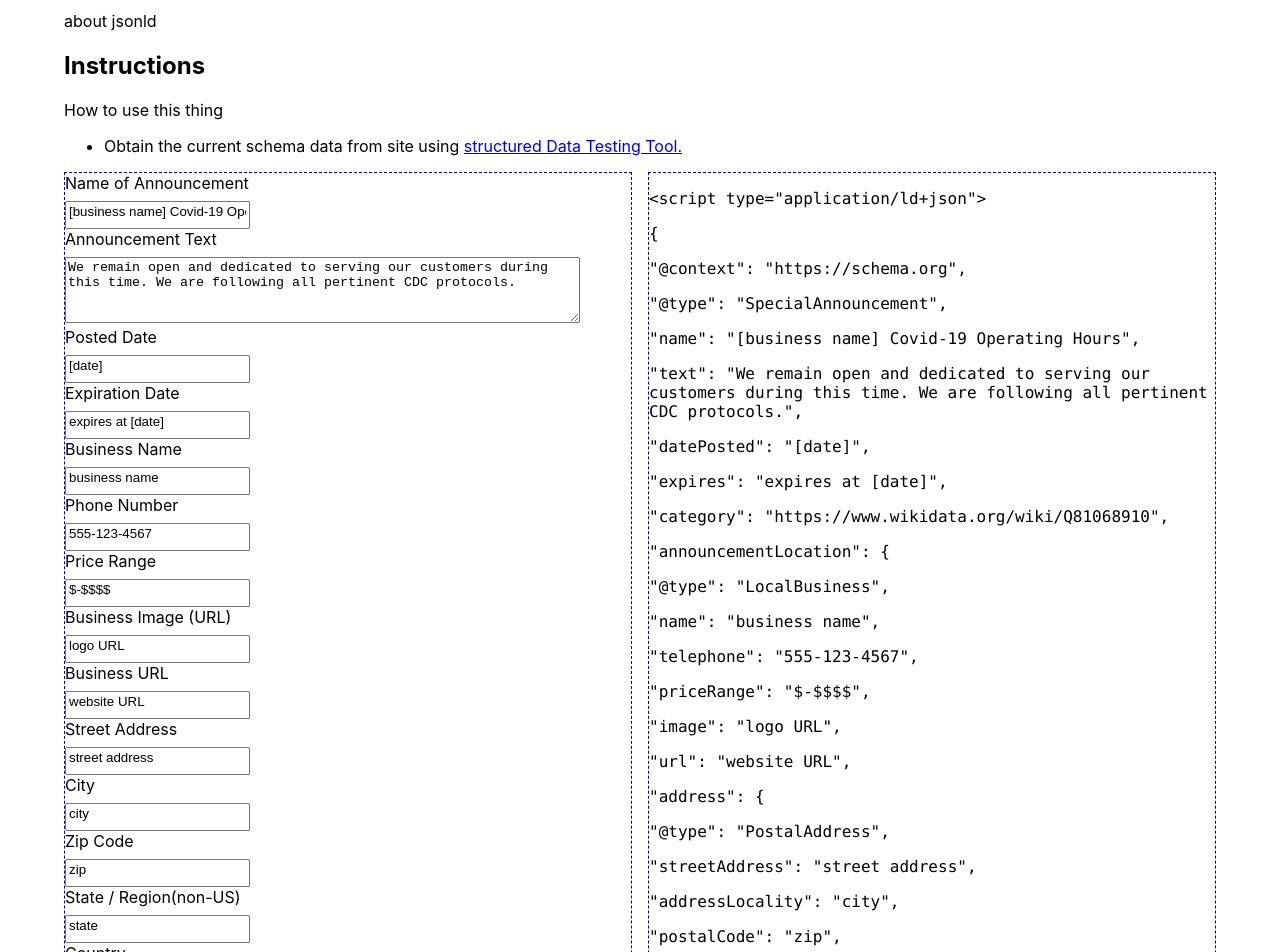
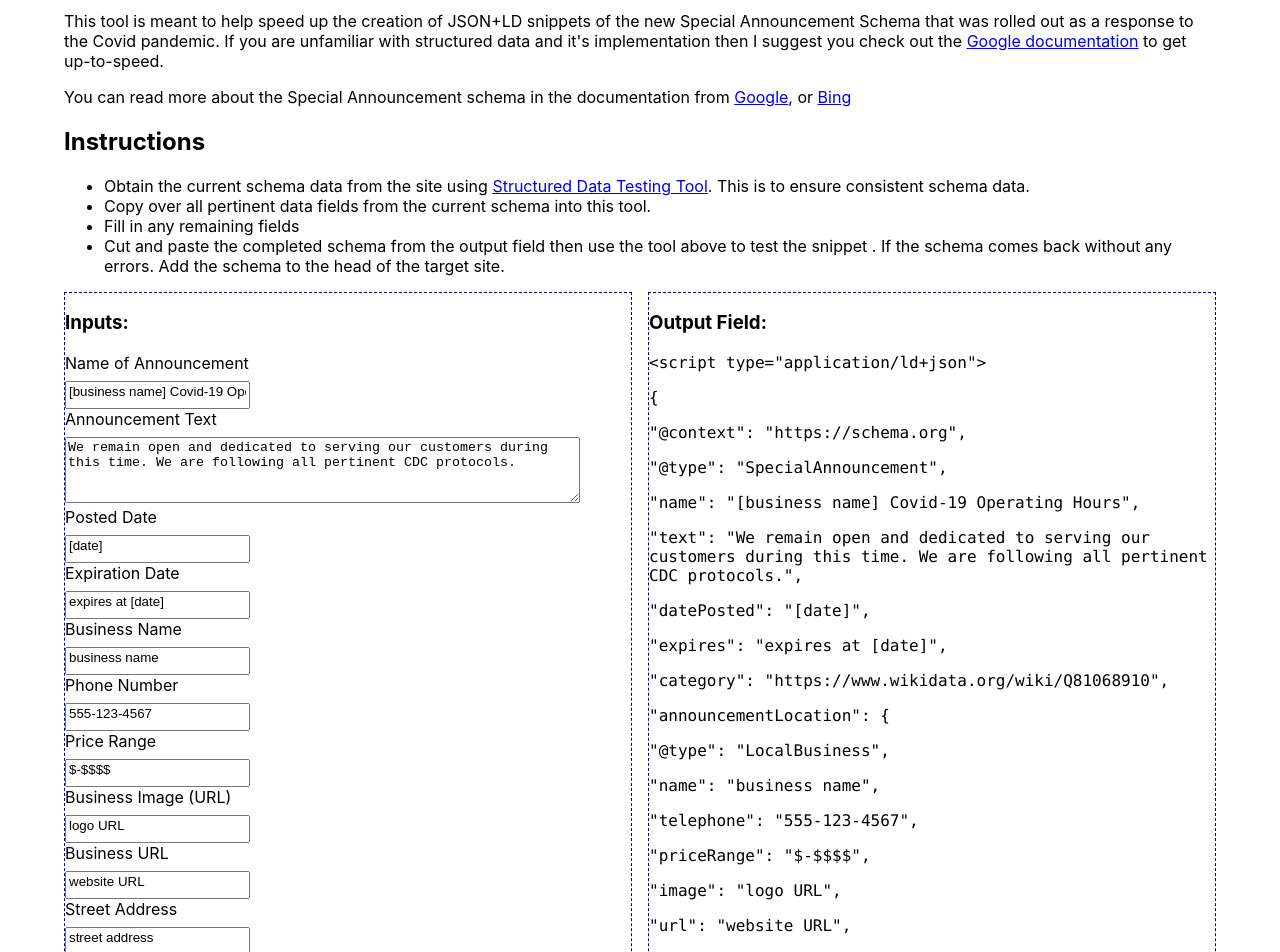
Before and after one commit to Schmidt-Aaron/SchemaGenerator, a React (Create React App) app: page / in a window 1280 px wide. Shown: the part 140-1092 px from the top of the page. Built offline with nearby package versions, Linux system fonts and the light colour scheme.

Commit message:
minor improvements + about

```diff
--- a/src/App.js
+++ b/src/App.js
@@ -44,6 +44,10 @@ function App() {
           </SAProvider>
         </section>
       </main>
+      <p>
+        This tool was developed by Aaron Schmidt and is a work in progress.
+        Feedback and/or bug reports are appreciated.
+      </p>
     </div>
   );
 }
--- a/src/components/about.js
+++ b/src/components/about.js
@@ -4,15 +4,45 @@ export default function About() {
   return (
     <div>
       <h2>About</h2>
-      <p>about jsonld</p>
+      <p>
+        This tool is meant to help speed up the creation of JSON+LD snippets of
+        the new Special Announcement Schema that was rolled out as a response to
+        the Covid pandemic. If you are unfamiliar with structured data and it's
+        implementation then I suggest you check out the{" "}
+        <a href="https://developers.google.com/search/docs/guides/intro-structured-data">
+          Google documentation
+        </a>{" "}
+        to get up-to-speed.
+      </p>
+      <p>
+        You can read more about the Special Announcement schema in the
+        documentation from{" "}
+        <a href="https://developers.google.com/search/docs/data-types/special-announcements">
+          Google
+        </a>
+        , or{" "}
+        <a href="https://www.bing.com/webmaster/help/special-announcement-specifications-5cbd6249">
+          Bing
+        </a>
+      </p>
       <h2>Instructions</h2>
-      <p>How to use this thing</p>
       <ul>
         <li>
-          Obtain the current schema data from site using{" "}
+          Obtain the current schema data from the site using{" "}
           <a href="https://search.google.com/structured-data/testing-tool/u/0/">
-            structured Data Testing Tool.
+            Structured Data Testing Tool
           </a>
+          . This is to ensure consistent schema data.
+        </li>
+        <li>
+          Copy over all pertinent data fields from the current schema into this
+          tool.
+        </li>
+        <li>Fill in any remaining fields</li>
+        <li>
+          Cut and paste the completed schema from the output field then use the
+          tool above to test the snippet . If the schema comes back without any
+          errors. Add the schema to the head of the target site.
         </li>
       </ul>
     </div>
--- a/src/components/inputPanel.js
+++ b/src/components/inputPanel.js
@@ -26,6 +26,7 @@ export default function InputPanel(props) {
 
   return (
     <div className="panel">
+      <h3>Inputs:</h3>
       <form>
         <label htmlFor="announcementName">Name of Announcement</label>
         <input
@@ -114,6 +115,9 @@ export default function InputPanel(props) {
         <label htmlFor="City">City</label>
         <input type="text" name="city" value={city} onChange={handleChange} />
 
+        <label htmlFor="state">State / Region(non-US)</label>
+        <input type="text" name="state" value={state} onChange={handleChange} />
+
         <label htmlFor="Zip Code">Zip Code</label>
         <input
           type="text"
@@ -121,9 +125,6 @@ export default function InputPanel(props) {
           value={zipCode}
           onChange={handleChange}
         />
-
-        <label htmlFor="State/Region">State / Region(non-US)</label>
-        <input type="text" name="state" value={state} onChange={handleChange} />
 
         <label htmlFor="Country">Country</label>
         <input
--- a/src/components/outputPanel.js
+++ b/src/components/outputPanel.js
@@ -24,6 +24,7 @@ export default function OutputPanel(props) {
 
   return (
     <div className="panel">
+      <h3>Output Field:</h3>
       <code>
         <p>{`<script type="application/ld+json">`}</p>
         <p>{`{`}</p>
@@ -82,10 +83,10 @@ export default function OutputPanel(props) {
           {`"addressLocality"`}: {`"${city}",`}
         </p>
         <p>
-          {`"postalCode"`}: {`"${zipCode}",`}
+          {`"addressRegion"`}: {`"${state}",`}
         </p>
         <p>
-          {`"addressRegion"`}: {`"${state}",`}
+          {`"postalCode"`}: {`"${zipCode}",`}
         </p>
         <p>
           {`"addressCountry"`}: {`"${country}"`}
```
